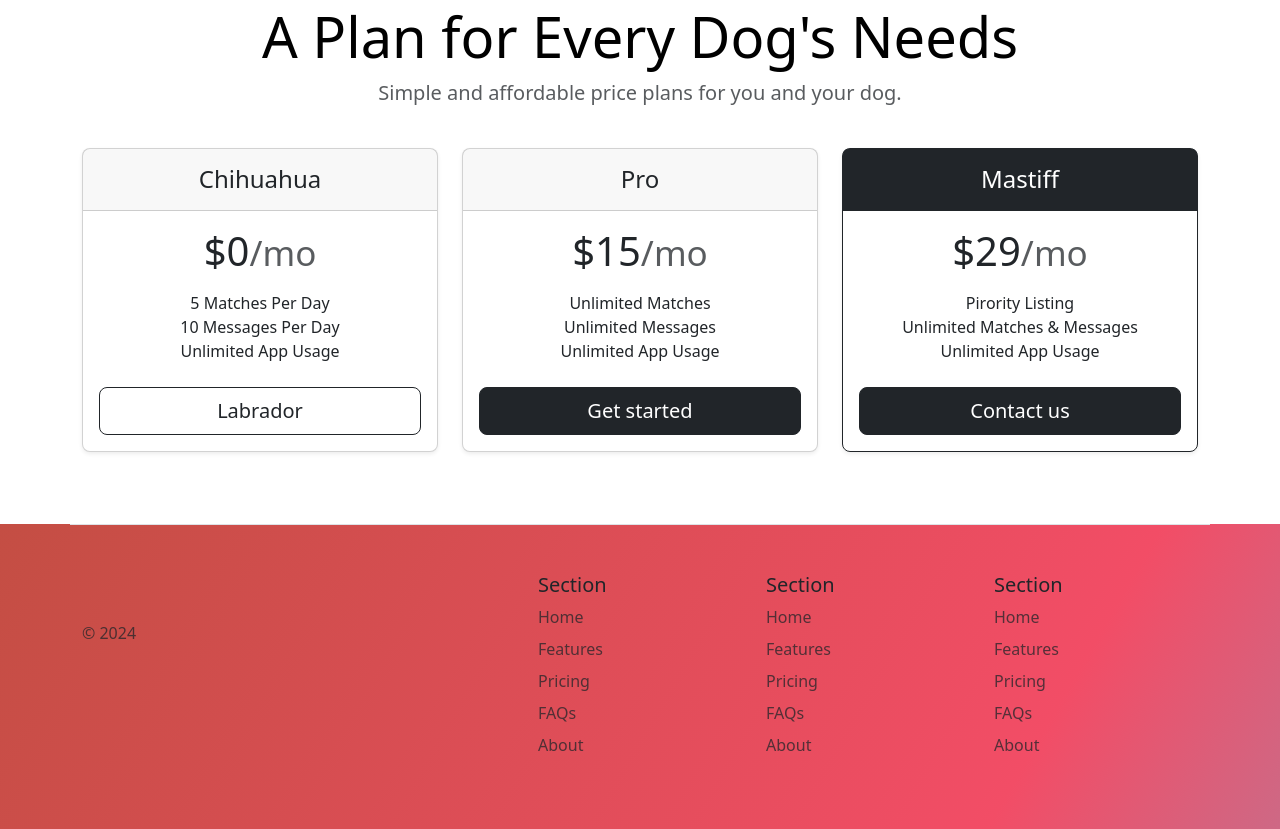
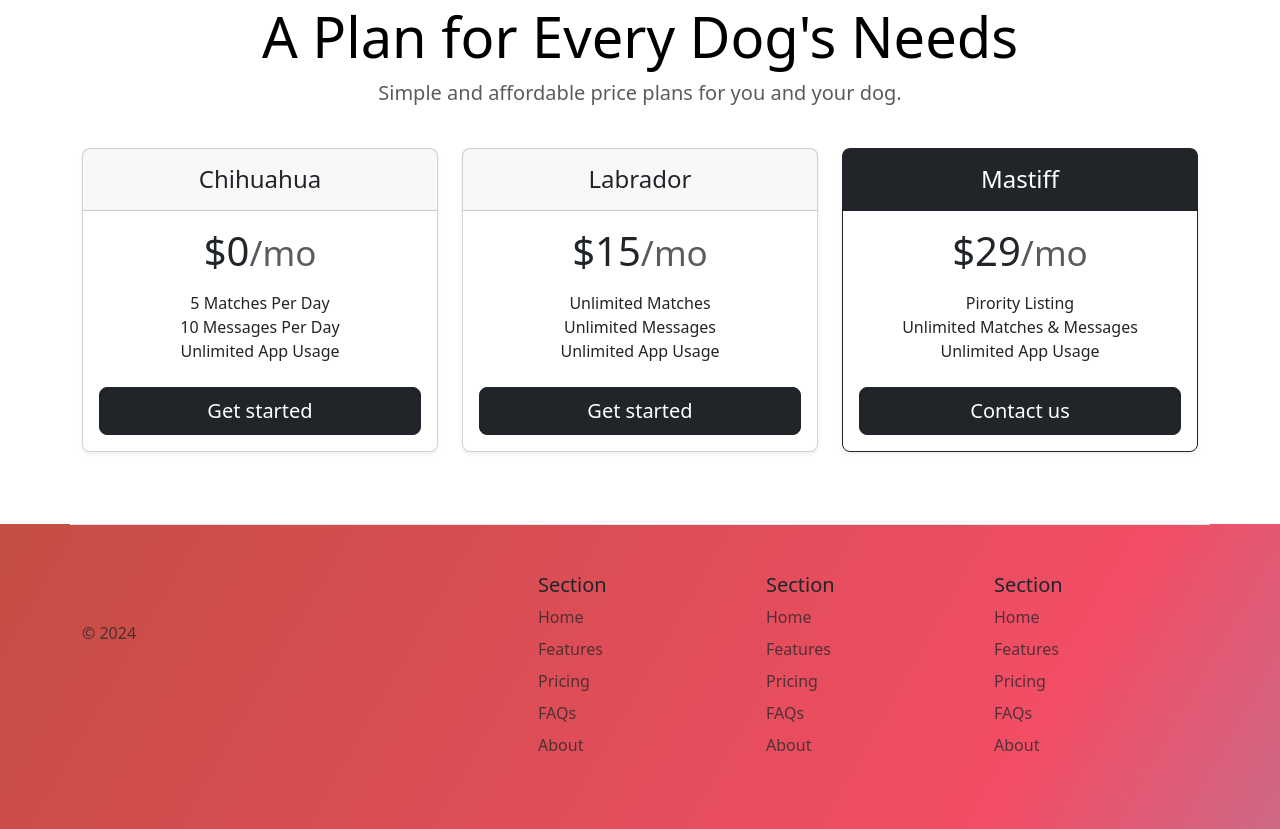
Before and after one commit to wiz0p17/TinderOfDog-bootstrap, a plain HTML site: page index.html in a window 1280 px wide. Shown: the part 1601-2430 px from the top of the page. Drawn offline with nearby package versions, Linux system fonts and the light colour scheme.

Commit message:
Update index.html

```diff
--- a/index.html
+++ b/index.html
@@ -141,14 +141,14 @@
                   <li>10 Messages Per Day</li>
                   <li>Unlimited App Usage</li>
                 </ul>
-                <button type="button" class="w-100 btn btn-lg btn-outline-dark">Labrador</button>
+                <button type="button" class="w-100 btn btn-lg btn-dark">Get started</button>
               </div>
             </div>
           </div>
           <div class="col">
             <div class="card mb-4 rounded-3 shadow-sm">
               <div class="card-header py-3">
-                <h4 class="my-0 fw-normal">Pro</h4>
+                <h4 class="my-0 fw-normal">Labrador</h4>
               </div>
               <div class="card-body">
                 <h1 class="card-title pricing-card-title">$15<small class="text-body-secondary fw-light">/mo</small></h1>
```
